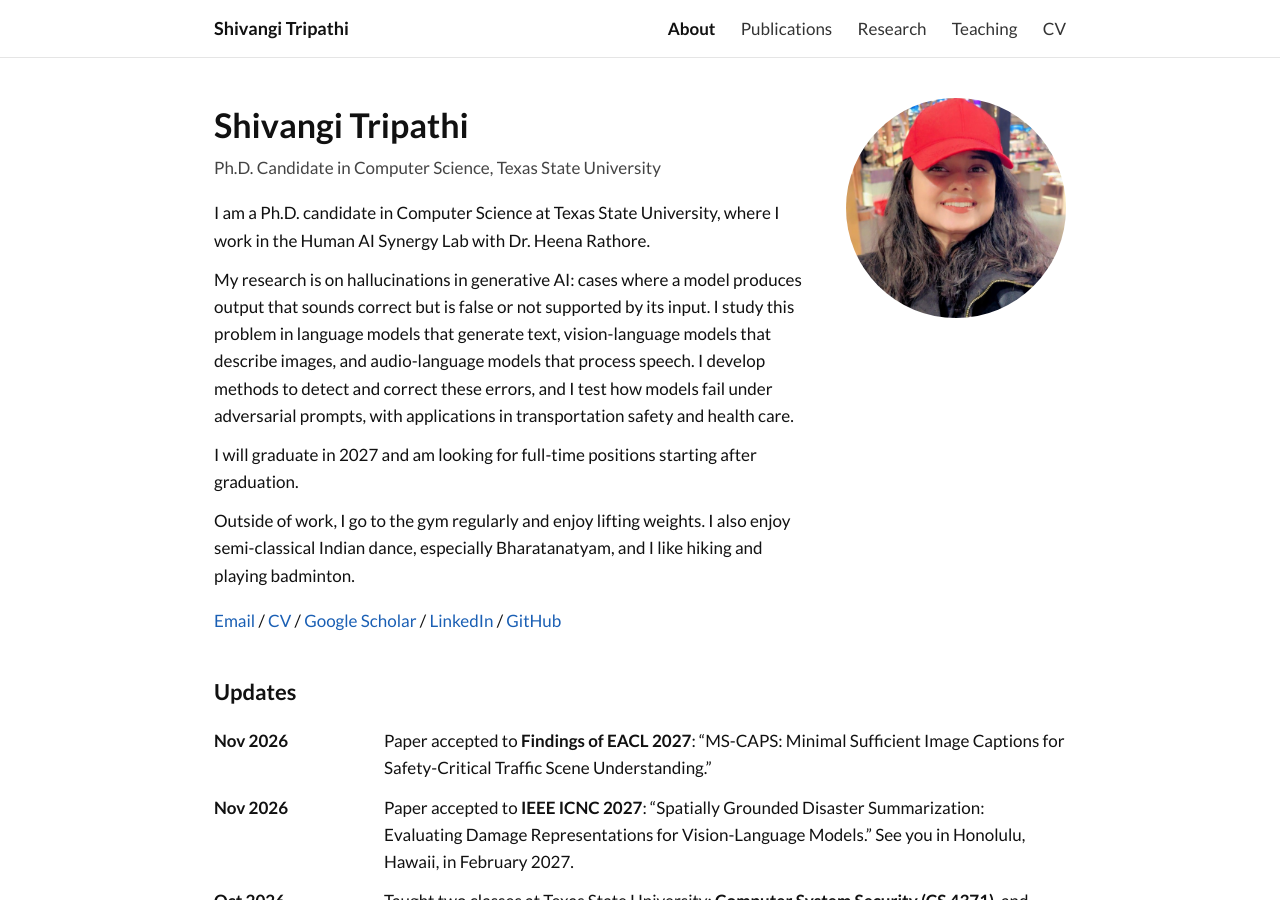
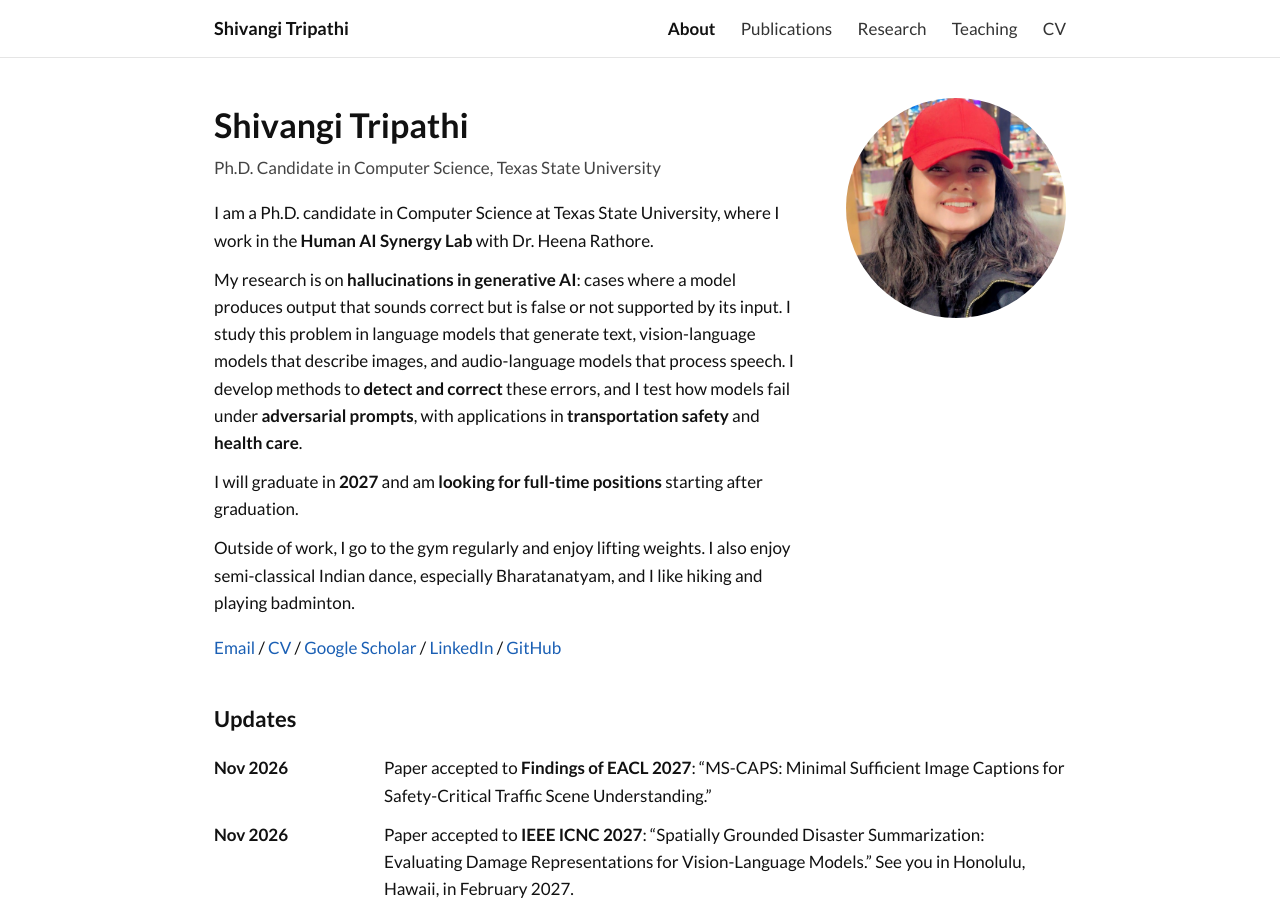
Before and after one commit to shivangitripathi2712/shivangitripathi2712.github.io, a Jekyll site: the page built from index.html, in a window 1280 px wide and 900 px high. Built offline with Jekyll 4.4.1, drawn with Linux system fonts in a browser that asks for light colours.

Commit message:
Highlight key points in bio

```diff
--- a/index.html
+++ b/index.html
@@ -8,18 +8,18 @@ layout: default
     <p class="role">{{ a.role }}, {{ a.school }}</p>
     <p>
       I am a Ph.D. candidate in Computer Science at {{ a.school }}, where I work in the
-      {{ a.lab }} with {{ a.advisor }}.
+      <strong>{{ a.lab }}</strong> with {{ a.advisor }}.
     </p>
     <p>
-      My research is on hallucinations in generative AI: cases where a model produces output that
+      My research is on <strong>hallucinations in generative AI</strong>: cases where a model produces output that
       sounds correct but is false or not supported by its input. I study this problem in language
       models that generate text, vision-language models that describe images, and audio-language
-      models that process speech. I develop methods to detect and correct these errors, and I test
-      how models fail under adversarial prompts, with applications in transportation safety and
-      health care.
+      models that process speech. I develop methods to <strong>detect and correct</strong> these errors, and I test
+      how models fail under <strong>adversarial prompts</strong>, with applications in <strong>transportation safety</strong> and
+      <strong>health care</strong>.
     </p>
     <p>
-      I will graduate in 2027 and am looking for full-time positions starting after graduation.
+      I will graduate in <strong>2027</strong> and am <strong>looking for full-time positions</strong> starting after graduation.
     </p>
     <p>
       Outside of work, I go to the gym regularly and enjoy lifting weights. I also enjoy
```
